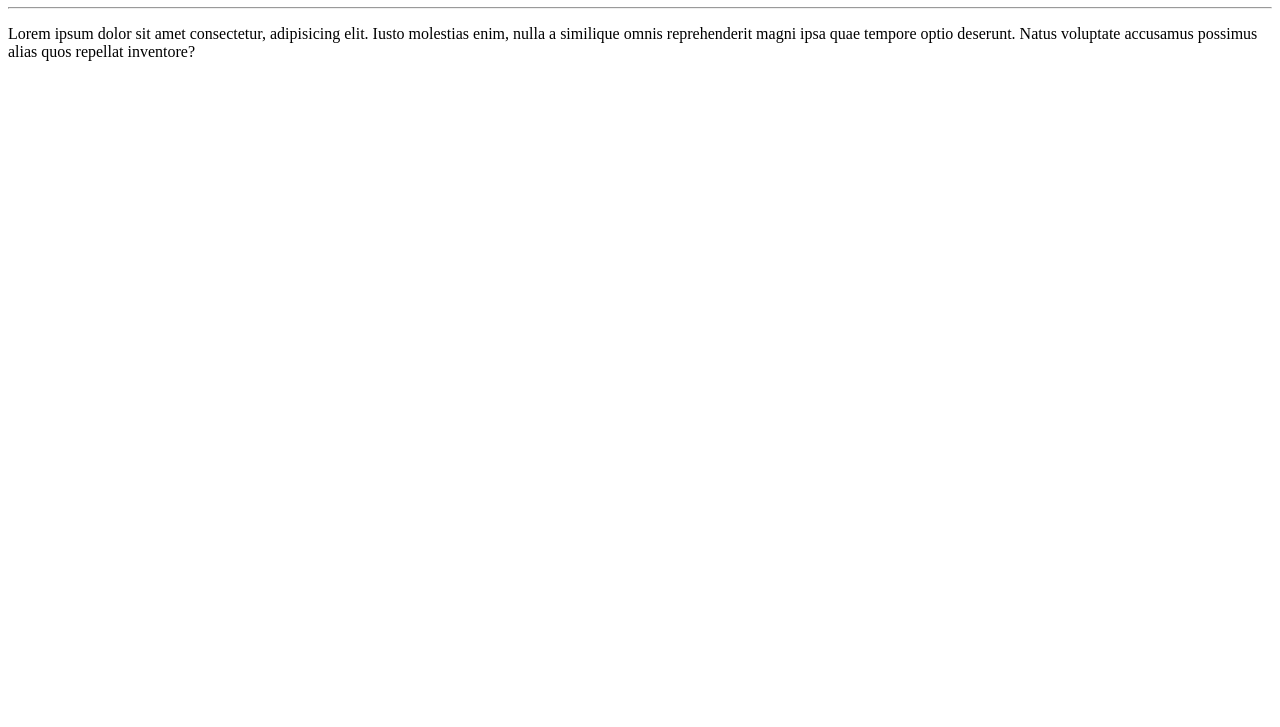
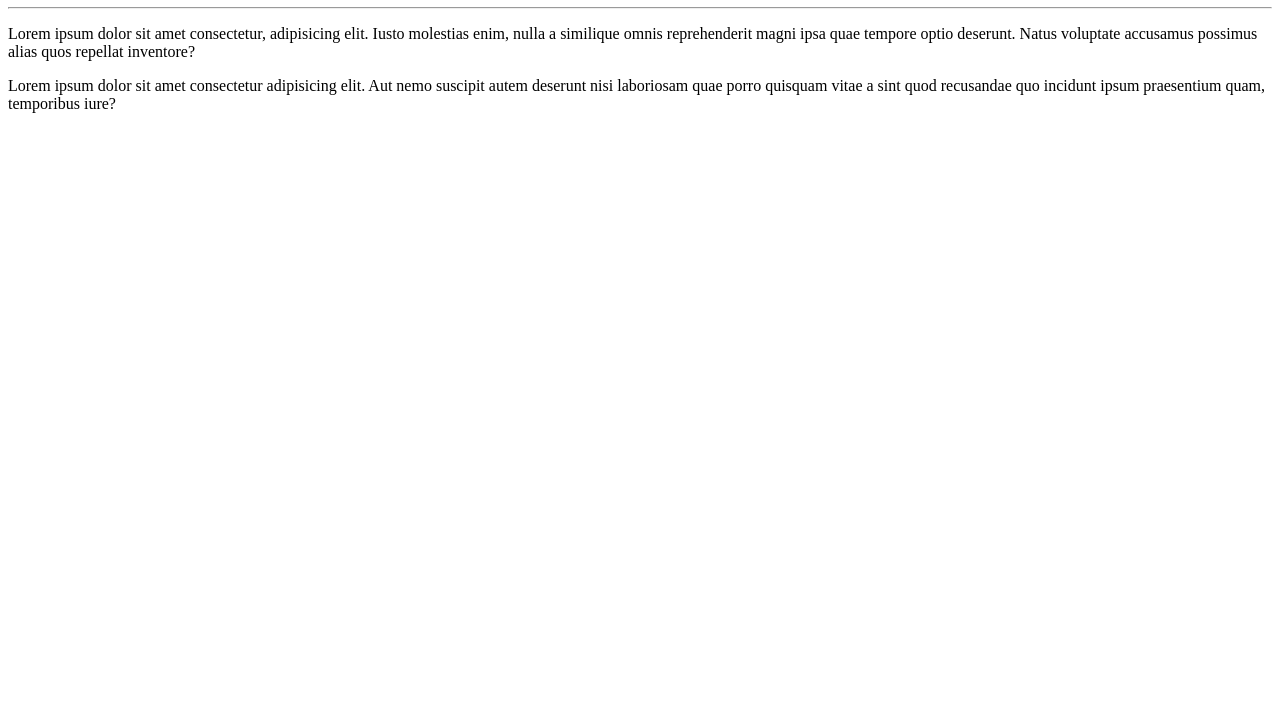
Before and after one commit to Francoarlesson/Ola-Mundo, a plain HTML site: page Site-exemplo/index.html in a window 1280 px wide. Shown: the part 73-800 px from the top of the page. Drawn offline with Linux system fonts and the light colour scheme.

Commit message:
segundo paragrafo

```diff
--- a/Site-exemplo/index.html
+++ b/Site-exemplo/index.html
@@ -9,5 +9,6 @@
    <h1>Olá, mundo!</h1>
    <hr>
    <p>Lorem ipsum dolor sit amet consectetur, adipisicing elit. Iusto molestias enim, nulla a similique omnis reprehenderit magni ipsa quae tempore optio deserunt. Natus voluptate accusamus possimus alias quos repellat inventore?</p>
+   <p>Lorem ipsum dolor sit amet consectetur adipisicing elit. Aut nemo suscipit autem deserunt nisi laboriosam quae porro quisquam vitae a sint quod recusandae quo incidunt ipsum praesentium quam, temporibus iure?</p>
 </body>
 </html>
```
